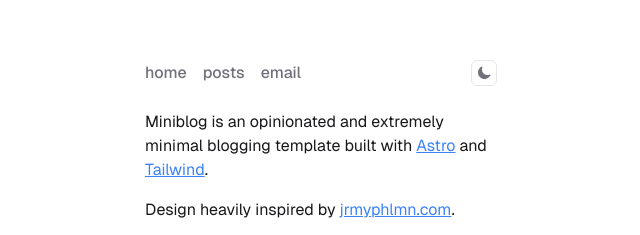
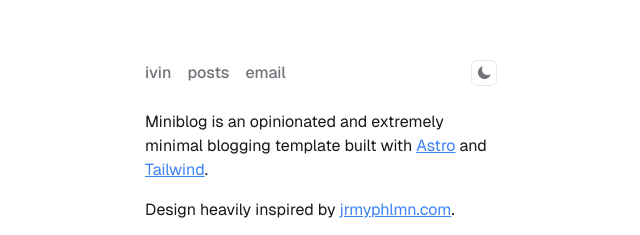
Before and after one commit to ivinjabraham/blog, an Astro site: page / in a window 1280 px wide. Shown: the part 227-462 px from the top of the page, 319-959 px from the left. Built offline with nearby package versions, Linux system fonts and the light colour scheme; Astro itself is replaced by a stand-in of ours.

Commit message:
update header component to replace home link text with ivin

```diff
--- a/src/components/Header.astro
+++ b/src/components/Header.astro
@@ -5,7 +5,7 @@ import ThemeToggle from "./ThemeToggle.astro";
 
 <header class="mb-6 flex items-center justify-between" transition:name="header">
   <nav class="flex items-center gap-4">
-    <a href="/"> home </a>
+    <a href="/"> ivin </a>
     <a href="/posts"> posts </a>
     <a href={`mailto:${EMAIL}`}>email</a>
   </nav>
```
